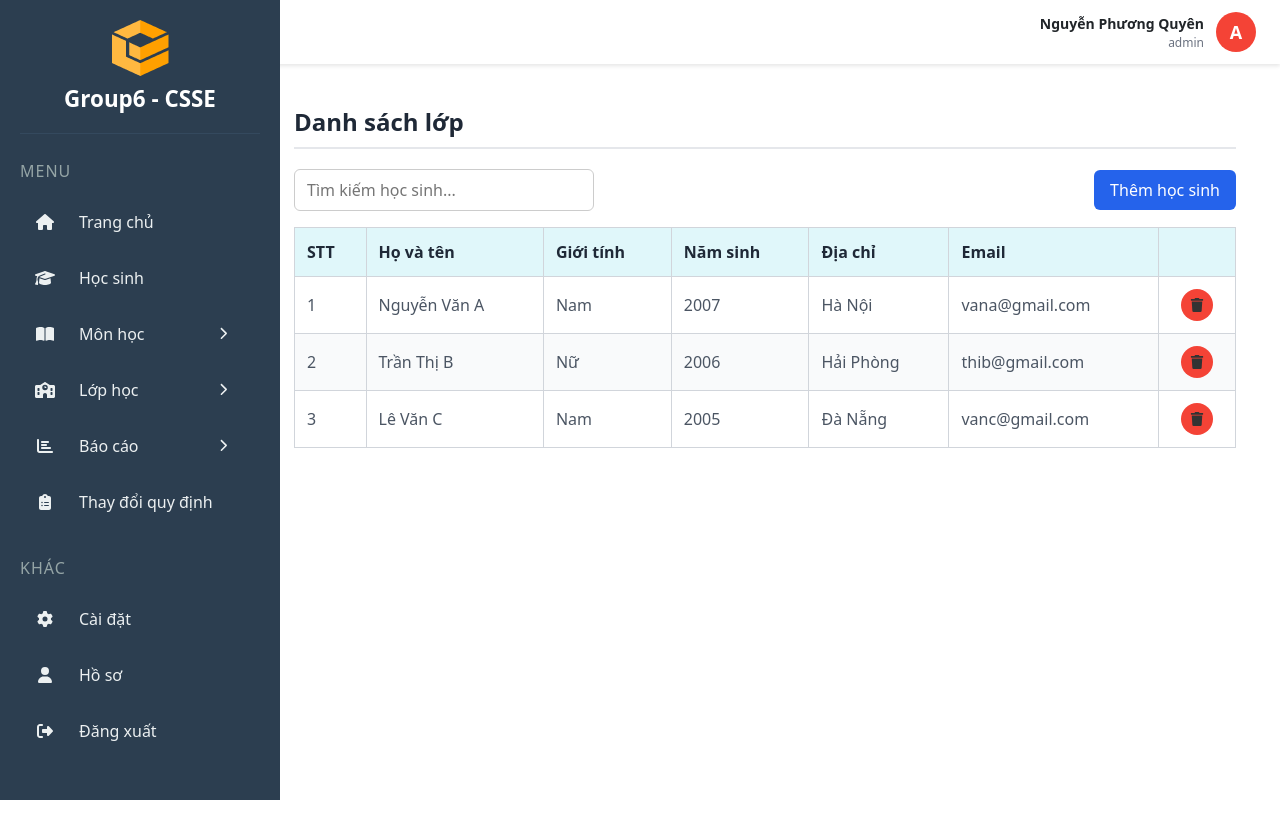
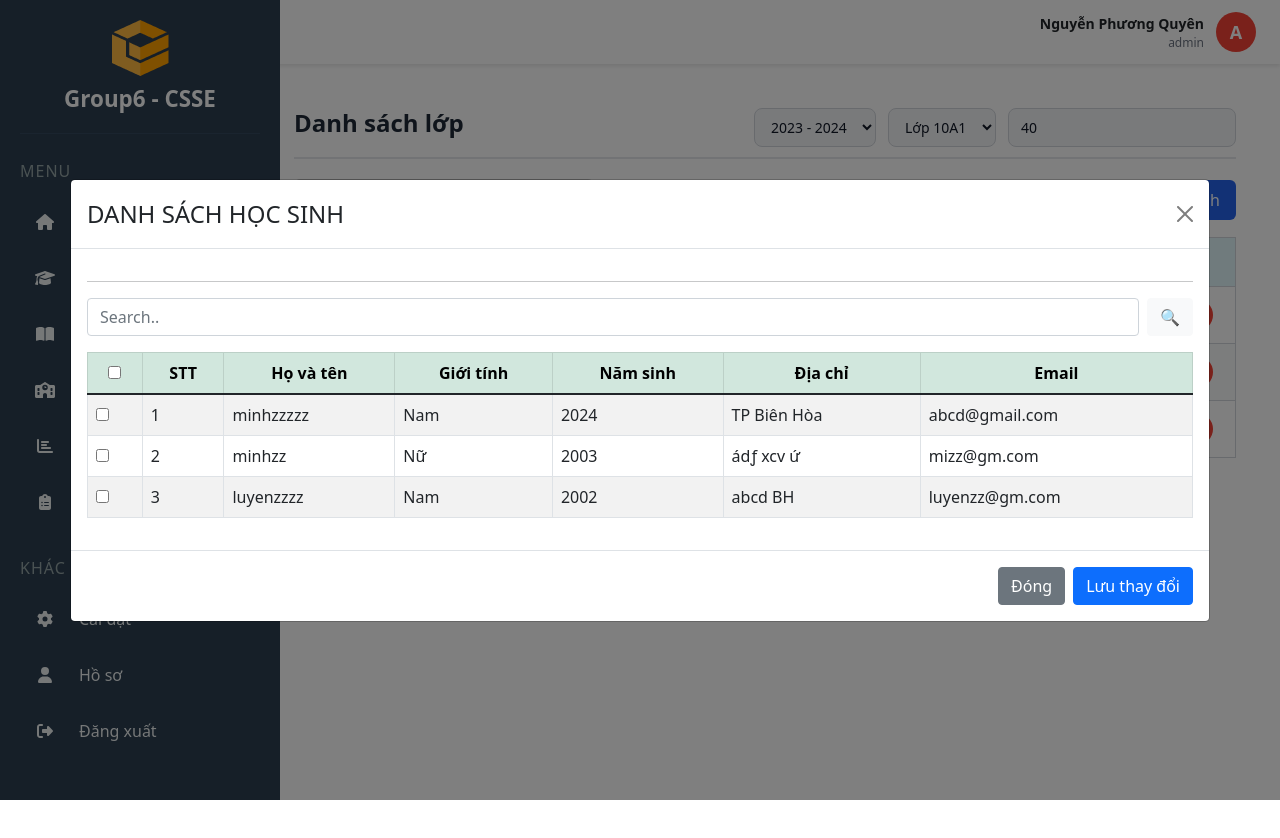
Before and after one commit to PhuongQuyen0908/Student-management-system, a React (Vite) app in the folder fe/: page /admin/classlist in a window 1280 px wide. Both pictures are taken after a click on the button "Thêm học sinh". Shown: the top 838 px of the page. Built offline with nearby package versions, Linux system fonts and the light colour scheme.

Commit message:
feat: create modal student list and call usestate to page

```diff
--- /dev/null
+++ b/fe/src/components/Modal/ModalStudentList.jsx
@@ -0,0 +1,72 @@
+import { useState } from 'react';
+import Modal from 'react-bootstrap/Modal';
+import Button from 'react-bootstrap/Button';
+
+const ModalStudentList = ({ show, handleClose }) => {
+    const [searchTerm, setSearchTerm] = useState('');
+
+    const students = [
+        { id: 1, name: 'minhzzzzz', gender: 'Nam', birthYear: 2024, address: 'TP Biên Hòa', email: 'abcd@gmail.com' },
+        { id: 2, name: 'minhzz', gender: 'Nữ', birthYear: 2003, address: 'ádƒ xcv ứ', email: 'mizz@gm.com' },
+        { id: 3, name: 'luyenzzzz', gender: 'Nam', birthYear: 2002, address: 'abcd BH', email: 'luyenzz@gm.com' },
+    ];
+
+    const filteredStudents = students.filter(s =>
+        s.name.toLowerCase().includes(searchTerm.toLowerCase())
+    );
+
+    return (
+        <Modal show={show} onHide={handleClose} size="xl" centered>
+            <Modal.Header closeButton>
+                <Modal.Title>DANH SÁCH HỌC SINH</Modal.Title>
+            </Modal.Header>
+            <Modal.Body>
+                <hr />
+                <div className="mb-3 d-flex">
+                    <input
+                        type="text"
+                        className="form-control"
+                        placeholder="Search.."
+                        value={searchTerm}
+                        onChange={(e) => setSearchTerm(e.target.value)}
+                    />
+                    <Button variant="light" className="ms-2">🔍</Button>
+                </div>
+
+                <div className="table-responsive" style={{ maxHeight: '400px', overflowY: 'auto' }}>
+                    <table className="table table-bordered table-striped">
+                        <thead className="table-success text-center">
+                            <tr>
+                                <th><input type="checkbox" /></th>
+                                <th>STT</th>
+                                <th>Họ và tên</th>
+                                <th>Giới tính</th>
+                                <th>Năm sinh</th>
+                                <th>Địa chỉ</th>
+                                <th>Email</th>
+                            </tr>
+                        </thead>
+                        <tbody>
+                            {filteredStudents.map((student, index) => (
+                                <tr key={student.id}>
+                                    <td><input type="checkbox" /></td>
+                                    <td>{index + 1}</td>
+                                    <td>{student.name}</td>
+                                    <td>{student.gender}</td>
+                                    <td>{student.birthYear}</td>
+                                    <td>{student.address}</td>
+                                    <td>{student.email}</td>
+                                </tr>
+                            ))}
+                        </tbody>
+                    </table>
+                </div>
+            </Modal.Body>
+            <Modal.Footer>
+                <Button variant="secondary" onClick={handleClose}>Đóng</Button>
+                <Button variant="primary">Lưu thay đổi</Button>
+            </Modal.Footer>
+        </Modal>
+    );
+};
+export default ModalStudentList;
--- a/fe/src/components/Table/ClassListTable.jsx
+++ b/fe/src/components/Table/ClassListTable.jsx
@@ -1,6 +1,7 @@
 import { FaEdit, FaTrash } from 'react-icons/fa';
 import useModal from '../../hooks/useModal';
 import TableHeaderAction from '../TableHeaderAction';
+import ModalStudentList from '../Modal/ModalStudentList';
 
 const dummyStudentData = [
     {
@@ -27,13 +28,11 @@ const dummyStudentData = [
 ];
 
 const ClassListTable = () => {
-    const addModal = useModal();
-    const updateModal = useModal();
-
+    const showlistModal = useModal();
     return (
         <div className="classlist-table-wrapper">
             <TableHeaderAction
-                onAddClick={addModal.open}
+                onAddClick={showlistModal.open}
                 onSearchChange={(value) => console.log('Tìm kiếm:', value)}
                 placeholder="Tìm kiếm học sinh..."
                 addLabel="Thêm học sinh"
@@ -75,18 +74,12 @@ const ClassListTable = () => {
                 </table>
             </div>
 
-            {/* {addModal.isOpen && (
-                    <ModalAddStudent
-                        show={addModal.isOpen}
-                        handleClose={addModal.close}
-                    />
-                )}
-                {updateModal.isOpen && (
-                    <ModalUpdateStudent
-                        show={updateModal.isOpen}
-                        handleClose={updateModal.close}
-                    />
-                )} */}
+            {showlistModal.isOpen && (
+                <ModalStudentList
+                    show={showlistModal.isOpen}
+                    handleClose={showlistModal.close}
+                />
+            )}
         </div>
     );
 };
--- a/fe/src/pages/Admin/ClassesListPage.jsx
+++ b/fe/src/pages/Admin/ClassesListPage.jsx
@@ -1,10 +1,24 @@
 import React from 'react';
-import ClassListTable from '../../components/Table/ClassListTable'
-import '../../styles/Page/ClassesListPage.scss'
+import ClassListTable from '../../components/Table/ClassListTable';
+import '../../styles/Page/ClassesListPage.scss';
+
 const ClassesListPage = () => {
     return (
         <div className="classeslist-page-container">
-            <h2 className="classeslist-title">Danh sách lớp</h2>
+            <div className="classeslist-header">
+                <h2 className="classeslist-title">Danh sách lớp</h2>
+                <div className="filter-group">
+                    <select>
+                        <option>2023 - 2024</option>
+                        <option>2022 - 2023</option>
+                    </select>
+                    <select>
+                        <option>Lớp 10A1</option>
+                        <option>Lớp 10A2</option>
+                    </select>
+                    <input type="text" value="40" readOnly />
+                </div>
+            </div>
             <ClassListTable />
         </div>
     );
--- a/fe/src/styles/Page/ClassesListPage.scss
+++ b/fe/src/styles/Page/ClassesListPage.scss
@@ -6,11 +6,32 @@
   min-height: calc(100vh - 60px);
 }
 
+.classeslist-header {
+  display: flex;
+  justify-content: space-between;
+  align-items: center;
+  margin-bottom: 20px;
+  padding-bottom: 10px;
+  border-bottom: 2px solid #e5e7eb;
+}
+
 .classeslist-title {
   font-size: 1.5rem;
   font-weight: 700;
   color: #1f2937;
-    margin-bottom: 20px;
-    padding-bottom: 10px;
-    border-bottom: 2px solid #e5e7eb;
 }
+
+.filter-group {
+  display: flex;
+  gap: 12px;
+}
+
+.filter-group select,
+.filter-group input {
+  padding: 8px 12px;
+  border: 1px solid #d1d5db;
+  border-radius: 8px;
+  background-color: #f3f4f6;
+  font-size: 14px;
+  color: #111827;
+}
```
Lines whose indentation alone changed are shown as unchanged.
